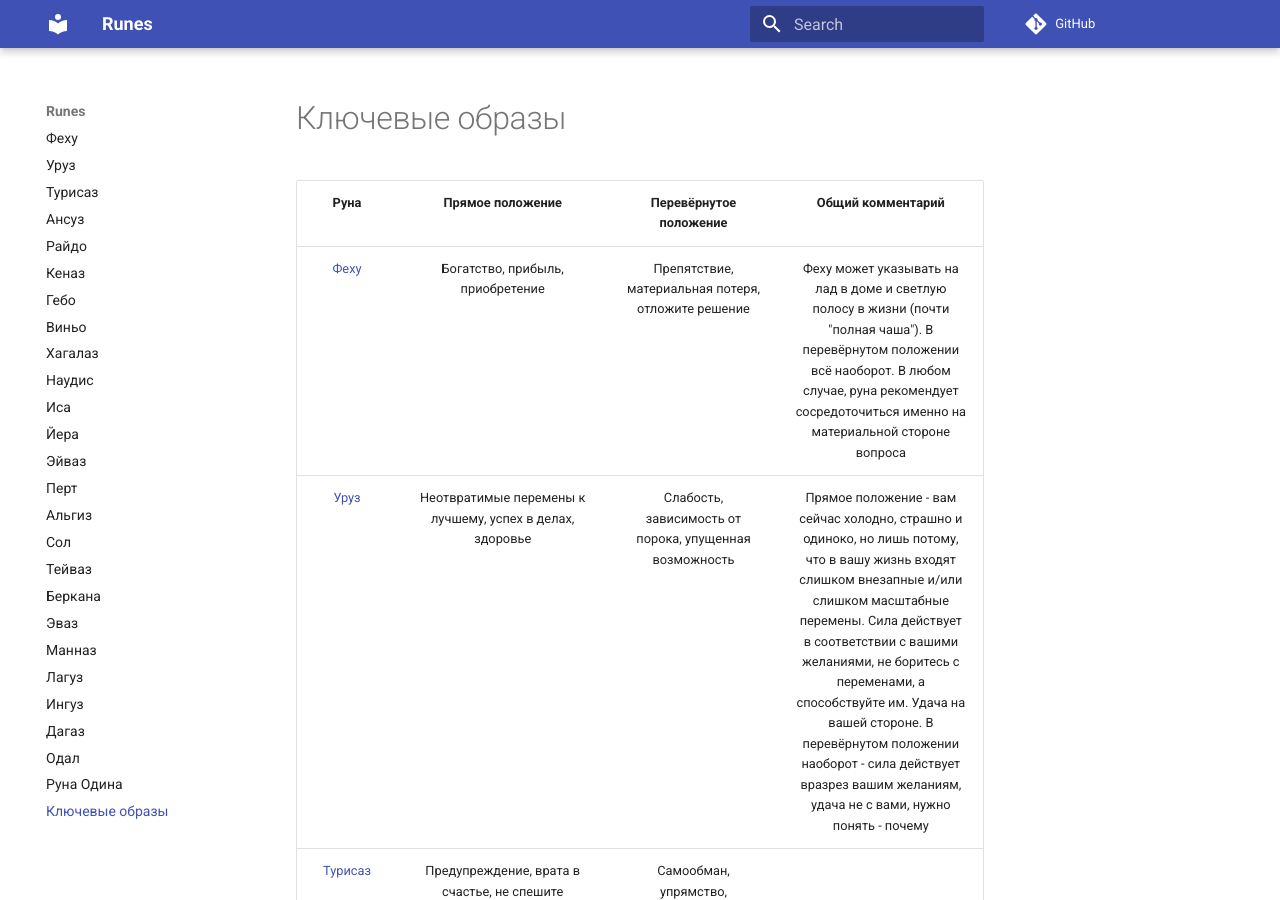
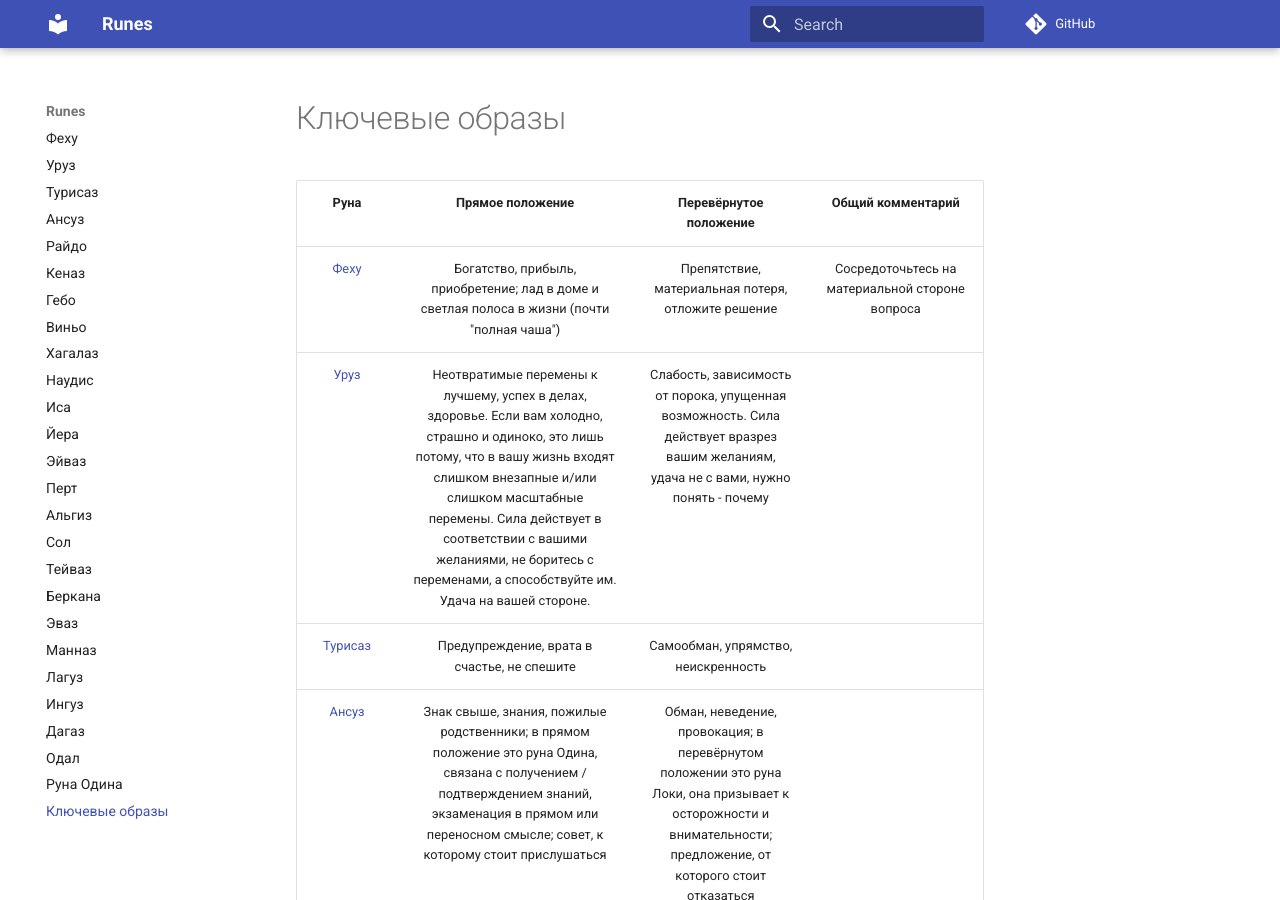
Before and after one commit to daymonri/runes, an MkDocs documentation site: the page built from docs/obrazi.md, in a window 1280 px wide and 900 px high. Built offline with MkDocs 1.6.1 and Material for MkDocs 9.7.7, drawn with Linux system fonts in a browser that asks for light colours; comment, search, counter and statistics services are not loaded.

Commit message:
15.05 New_mod4

```diff
--- a/docs/obrazi.md
+++ b/docs/obrazi.md
@@ -2,8 +2,8 @@
 
 |Руна|Прямое положение|Перевёрнутое положение|Общий комментарий|
 |:-:|:-:|:-:|:-:|
-|[Феху](fehu.md)|Богатство, прибыль, приобретение|Препятствие, материальная потеря, отложите решение|Феху может указывать на лад в доме и светлую полосу в жизни (почти "полная чаша"). В перевёрнутом положении всё наоборот. В любом случае, руна рекомендует сосредоточиться именно на материальной стороне вопроса
-|[Уруз](uruz.md)|Неотвратимые перемены к лучшему, успех в делах, здоровье|Слабость, зависимость от порока, упущенная возможность|Прямое положение - вам сейчас холодно, страшно и одиноко, но лишь потому, что в вашу жизнь входят слишком внезапные и/или слишком масштабные перемены. Сила действует в соответствии с вашими желаниями, не боритесь с переменами, а способствуйте им. Удача на вашей стороне. В перевёрнутом положении наоборот - сила действует вразрез вашим желаниям, удача не с вами, нужно понять - почему
+|[Феху](fehu.md)|Богатство, прибыль, приобретение; лад в доме и светлая полоса в жизни (почти "полная чаша")|Препятствие, материальная потеря, отложите решение|Сосредоточьтесь на материальной стороне вопроса
+|[Уруз](uruz.md)|Неотвратимые перемены к лучшему, успех в делах, здоровье. Если вам холодно, страшно и одиноко, это лишь потому, что в вашу жизнь входят слишком внезапные и/или слишком масштабные перемены. Сила действует в соответствии с вашими желаниями, не боритесь с переменами, а способствуйте им. Удача на вашей стороне.|Слабость, зависимость от порока, упущенная возможность. Сила действует вразрез вашим желаниям, удача не с вами, нужно понять - почему|
 |[Турисаз](turisaz.md)|Предупреждение, врата в счастье, не спешите|Самообман, упрямство, неискренность|
 |[Ансуз](ansuz.md)|Знак свыше, знания, пожилые родственники; в прямом положение это руна Одина, связана с получением / подтверждением знаний, экзаменация в прямом или переносном смысле; совет, к которому стоит прислушаться|Обман, неведение, провокация; в перевёрнутом положении это руна Локи, она призывает к осторожности и внимательности; предложение, от которого стоит отказаться|
 |[Райдо](raido.md)|Путь, путешествие, удачное время|Нерешительность, непрогнозируемые перемены, придётся постараться|
```
